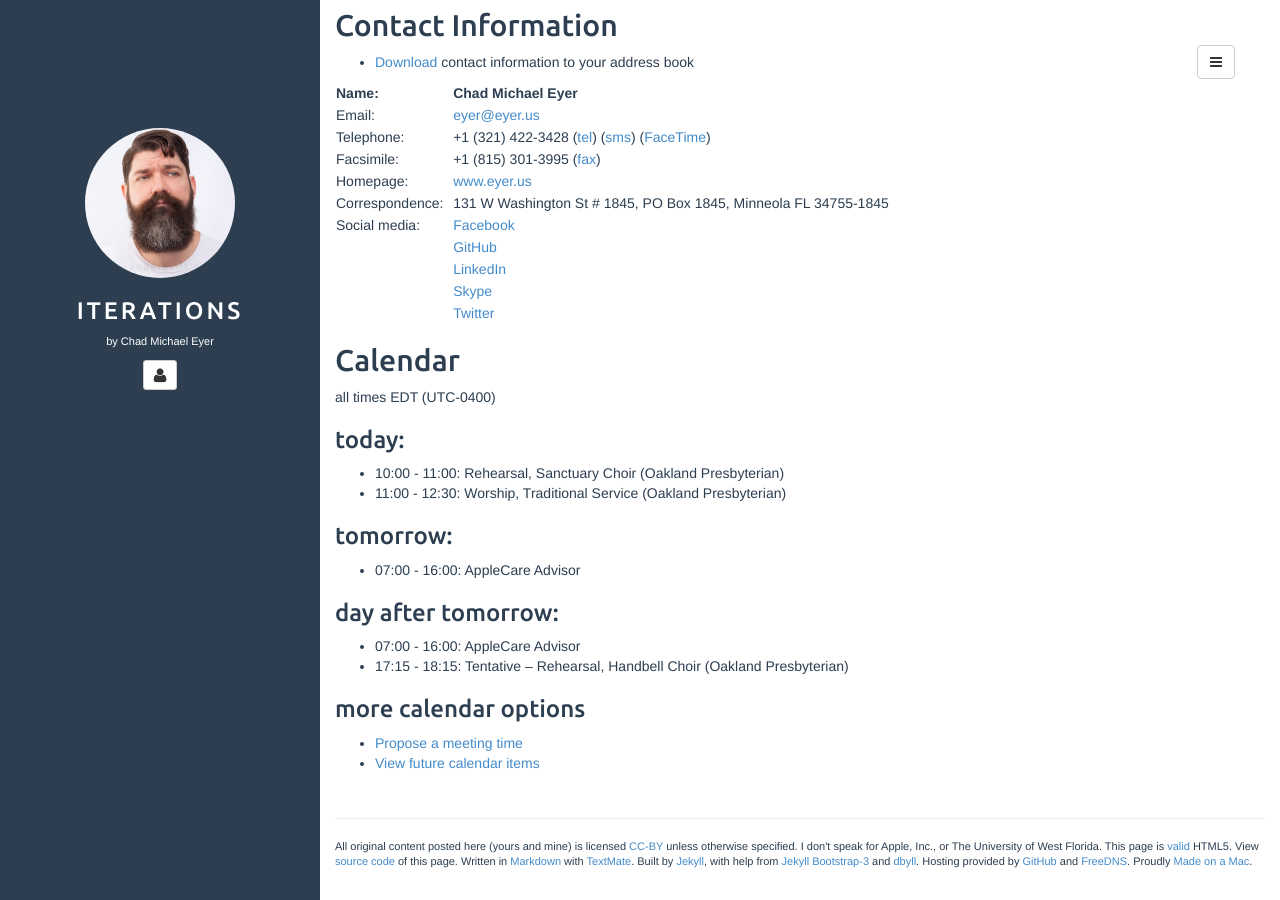
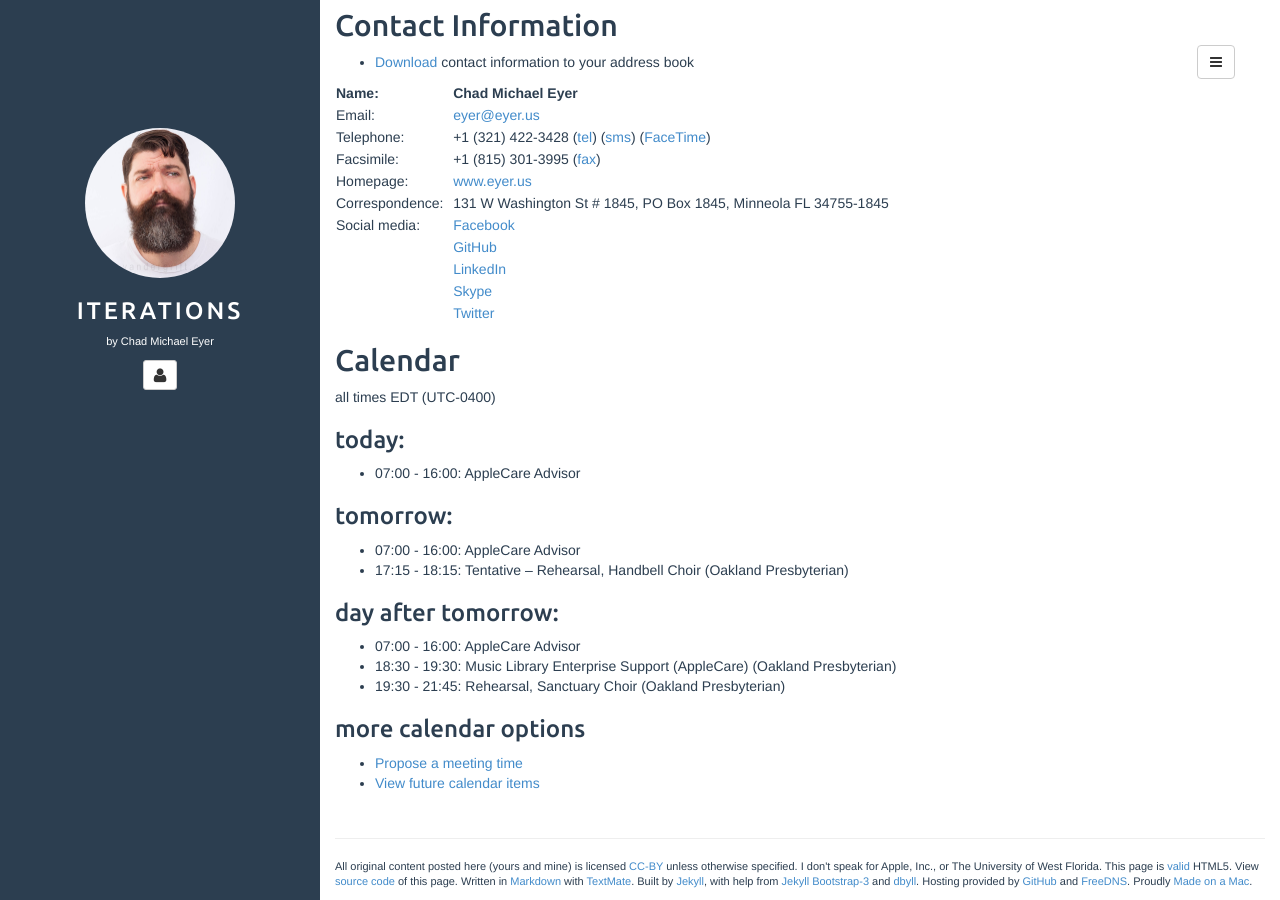
Before and after one commit to chadmichaeleyer/chadmichaeleyer.github.io, a Jekyll site: the page built from about.md, in a window 1280 px wide and 900 px high, scrolled down 1090 px. Built offline with Jekyll 4.4.1, drawn with Linux system fonts in a browser that asks for light colours.

Commit message:
calendar update

```diff
--- a/calendar.markdown
+++ b/calendar.markdown
@@ -2,14 +2,15 @@ all times EDT (UTC-0400)
 
 ### today:
 
-* 10:00 - 11:00: Rehearsal, Sanctuary Choir (Oakland Presbyterian)
-* 11:00 - 12:30: Worship, Traditional Service (Oakland Presbyterian)
+* 07:00 - 16:00: AppleCare Advisor
 
 ### tomorrow:
 
 * 07:00 - 16:00: AppleCare Advisor
+* 17:15 - 18:15: Tentative – Rehearsal, Handbell Choir (Oakland Presbyterian)
 
 ### day after tomorrow:
 
 * 07:00 - 16:00: AppleCare Advisor
-* 17:15 - 18:15: Tentative – Rehearsal, Handbell Choir (Oakland Presbyterian)
+* 18:30 - 19:30: Music Library Enterprise Support (AppleCare) (Oakland Presbyterian)
+* 19:30 - 21:45: Rehearsal, Sanctuary Choir (Oakland Presbyterian)
```
Also changed, not shown: calendar-year.markdown (+5 -5 lines).
